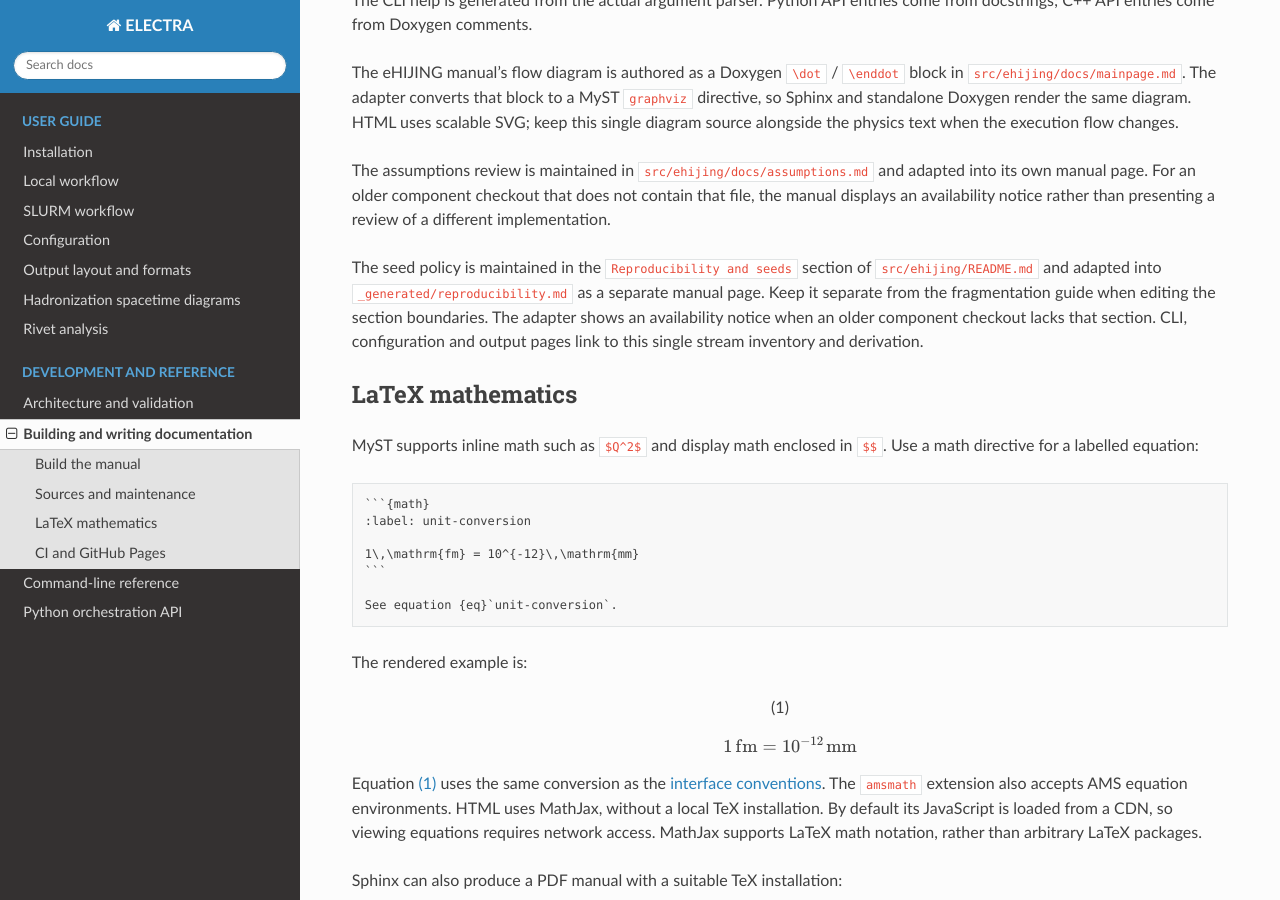
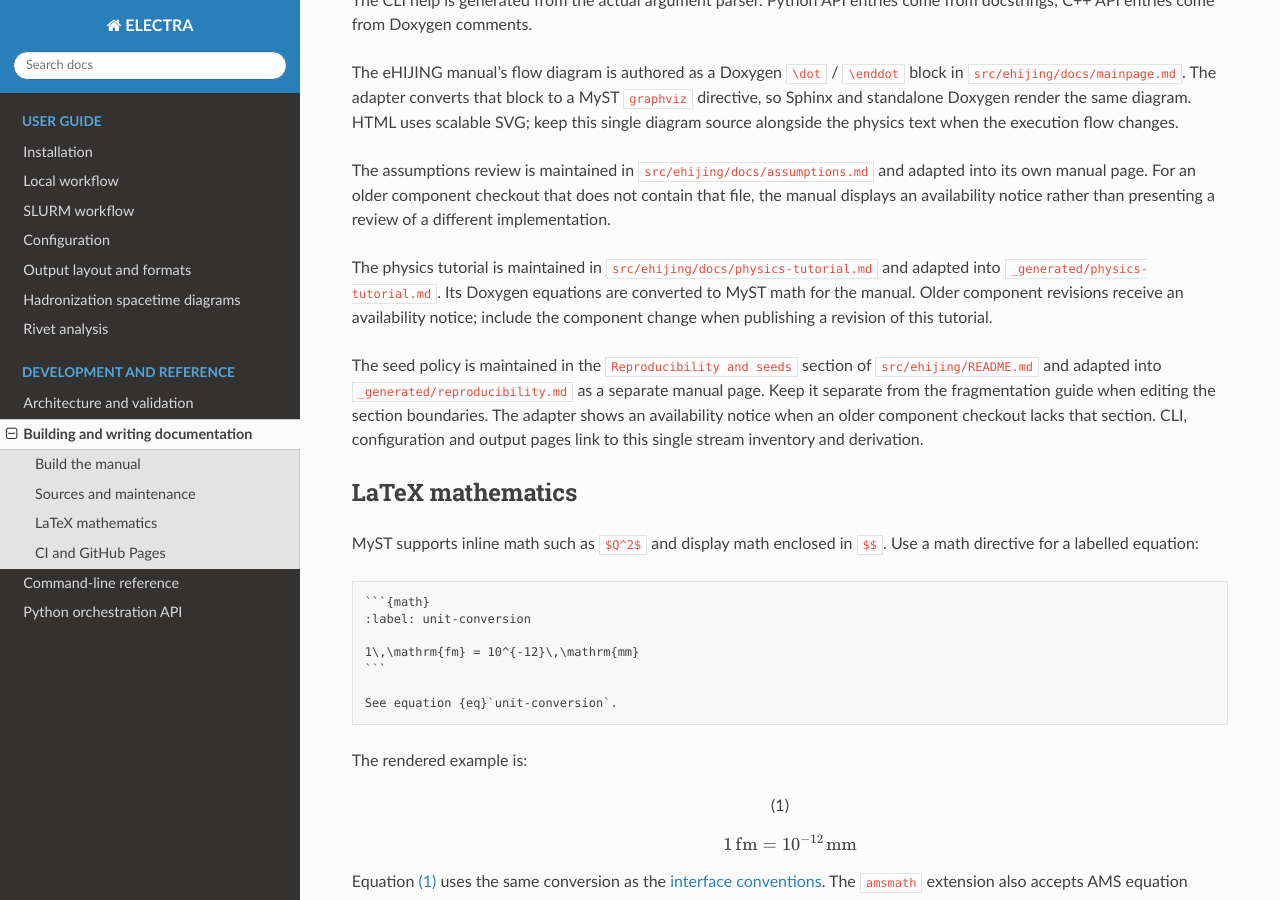
Before and after one commit to jordissm/electra, a Sphinx documentation site: the page built from docs/development/documentation.md, in a window 1280 px wide and 900 px high, scrolled down 937 px. Built offline with Sphinx 7.4.7 and the Read the Docs theme 3.1.0, drawn with Linux system fonts in a browser that asks for light colours; pages that are not in the unit, such as notebooks, are missing from menus.

Commit message:
docs: Add physics tutorial details and availability notice for older revisions

```diff
--- a/docs/development/documentation.md
+++ b/docs/development/documentation.md
@@ -55,6 +55,12 @@ adapted into its own manual page. For an older component checkout that
 does not contain that file, the manual displays an availability notice rather
 than presenting a review of a different implementation.
 
+The physics tutorial is maintained in
+`src/ehijing/docs/physics-tutorial.md` and adapted into
+`_generated/physics-tutorial.md`. Its Doxygen equations are converted to MyST
+math for the manual. Older component revisions receive an availability notice;
+include the component change when publishing a revision of this tutorial.
+
 The seed policy is maintained in the `Reproducibility and seeds` section of
 `src/ehijing/README.md` and adapted into `_generated/reproducibility.md` as a
 separate manual page. Keep it separate from the fragmentation guide when editing
```
